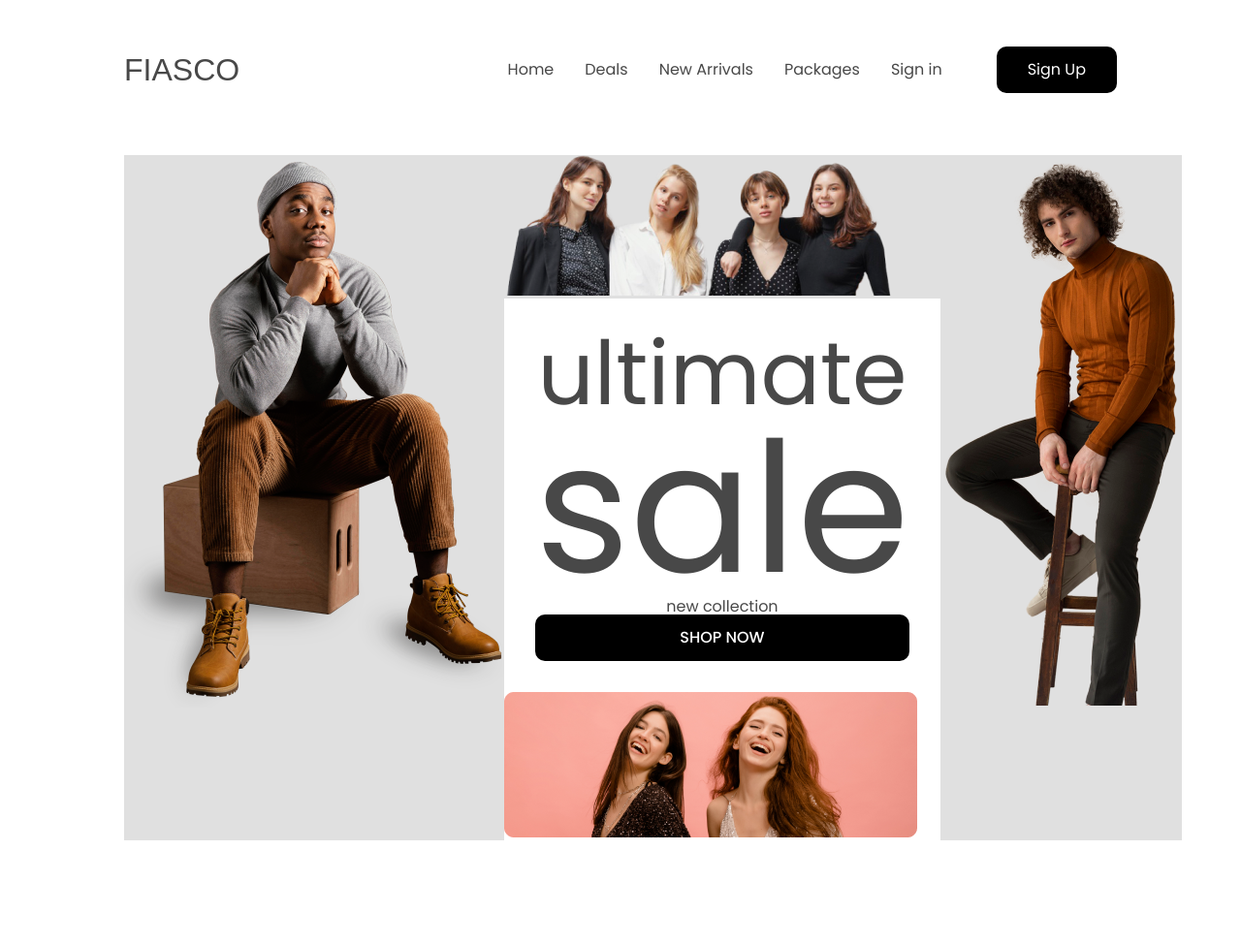
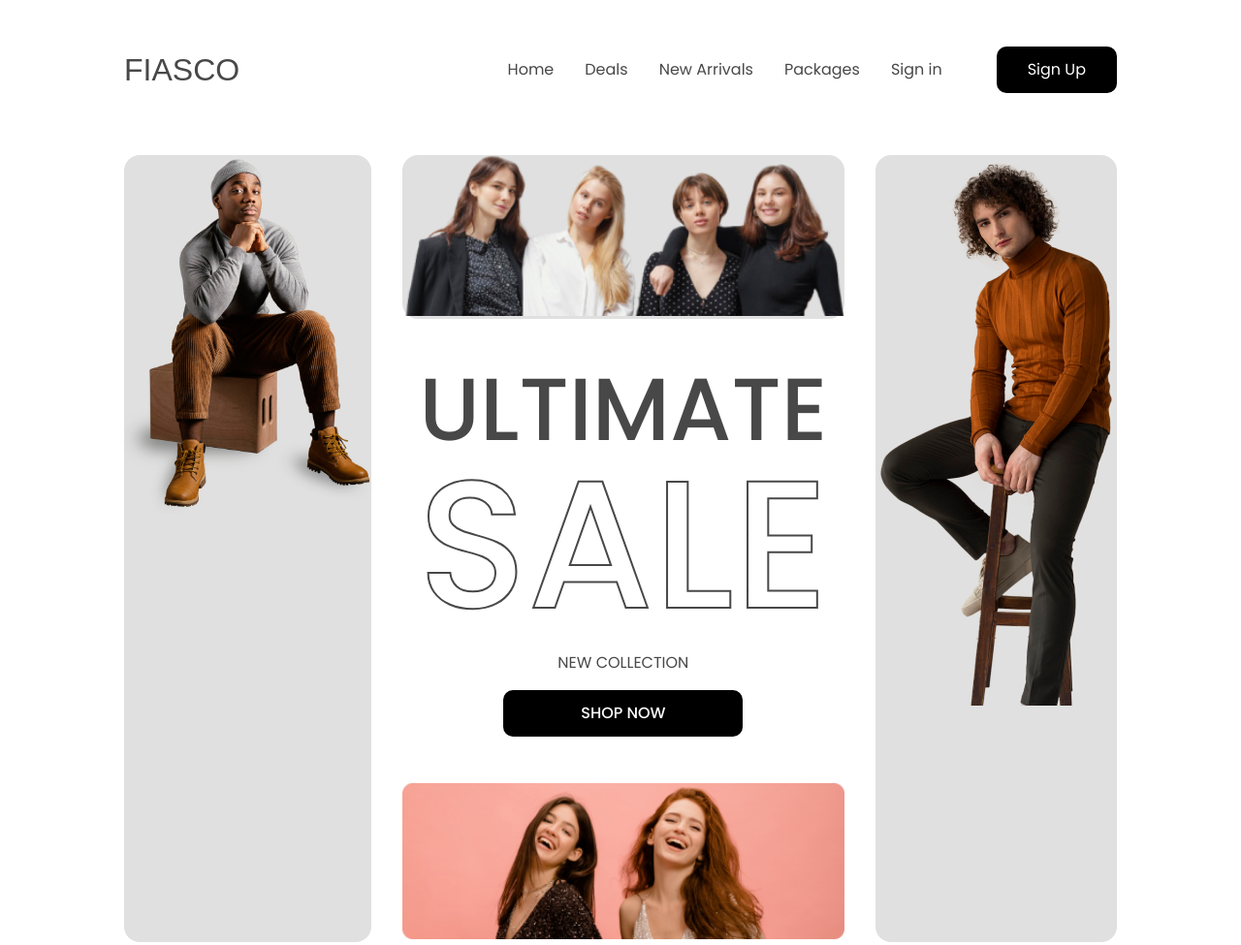
Before and after one commit to eugabrieldesousa/ecommerce-project, a plain HTML site: page index.html in a window 1280 px wide. Shown: the whole page at 97% size. Before the commit the page ends 883 px from the top, so only its background shows below. Drawn offline with Linux system fonts and the light colour scheme; a web font is replaced by a local one.

Commit message:
main content faltando alguns ajustes nas imagens

```diff
--- a/assets/css/styles.css
+++ b/assets/css/styles.css
@@ -75,10 +75,15 @@ nav {
 .container {
   display: grid;
   grid-template-areas:
-    "left up up right" "left cta cta right" "left cta cta right"
+    "left up up right" "left cta cta right"
     "left down down right";
   margin: 1rem 0;
   padding: 0 10%;
+  gap: 2rem;
+}
+
+.container img {
+  width: 100%;
 }
 
 .bg-left {
@@ -100,23 +105,39 @@ nav {
   grid-area: down;
 }
 
+.bg {
+  border-radius: 1rem;
+}
+
 .cta {
   grid-area: cta;
   display: flex;
   flex-direction: column;
   text-align: center;
-  padding: 2rem;
+  gap: 1.3rem;
+  align-items: center;
+  padding: 1rem;
 }
 
 .cta h1 {
   font-size: 91px;
+  text-transform: uppercase;
+  font-weight: 500;
 }
 
 .cta span {
   font-size: 187px;
+  color: transparent;
+  -webkit-text-stroke-width: 2px;
+  -webkit-text-stroke-color: var(--preto-principal);
+}
+
+.cta h3 {
+  text-transform: uppercase;
 }
 
 .bt-shopnow {
   text-transform: uppercase;
   font-weight: 500;
+  padding: 1rem 5rem;
 }
--- a/index.html
+++ b/index.html
@@ -26,16 +26,16 @@
       </nav>
     </header>
     <main class="container">
-      <div class="bg-left">
+      <div class="bg-left bg">
         <img src="/assets/css/img/image 2 28 (1).png" alt="" />
       </div>
-      <div class="bg-up">
+      <div class="bg-up bg">
         <img src="/assets/css/img/image (2).png" alt="" />
       </div>
-      <div class="bg-right">
+      <div class="bg-right bg">
         <img src="/assets/css/img/image 227.png" alt="" />
       </div>
-      <div class="bg-down">
+      <div class="bg-down bg">
         <img src="/assets/css/img/image (3).png" alt="" />
       </div>
       <div class="cta">
```
